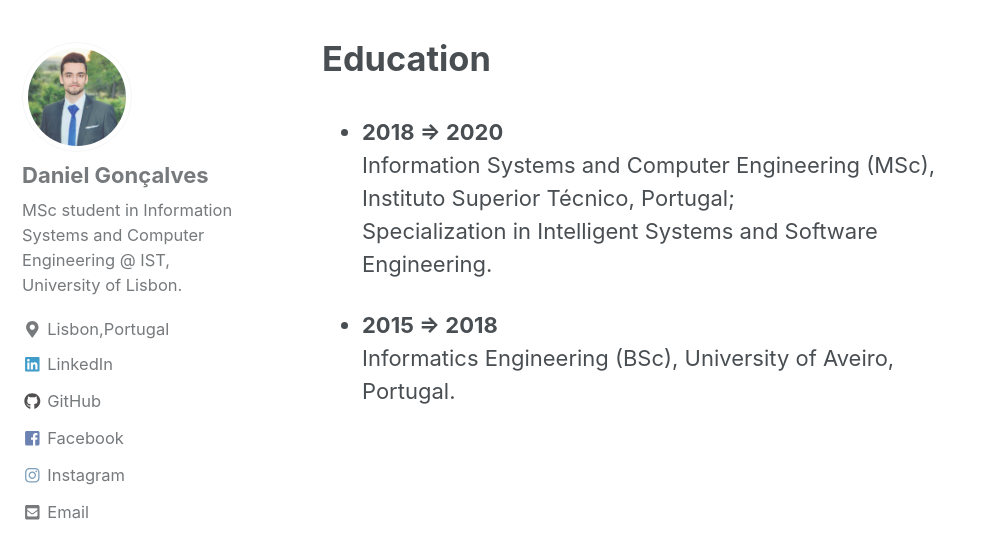
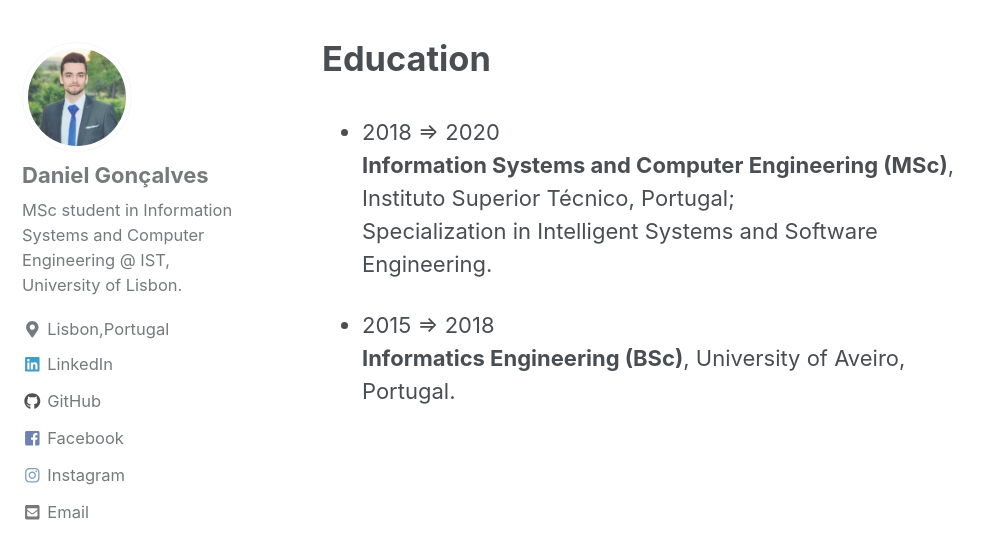
Before and after one commit to danielmg97/danielmg97.github.io, a Jekyll site: the page built from _pages/education.md, in a window 1280 px wide and 900 px high, scrolled down 965 px, cut to the strip 108-667 px from the top of the window. Shown: the whole strip, without its empty margins (0-993 px from the left). Built offline with Jekyll 4.4.1, drawn with Linux system fonts in a browser that asks for light colours; cached includes are drawn as plain includes; nearby versions of some CDN libraries.

Commit message:
minor text changes

```diff
--- a/_pages/education.md
+++ b/_pages/education.md
@@ -5,6 +5,6 @@ header:
   image: "/images/ai.png"
 ---
 
-* **2018 ⇒ 2020** <br> Information Systems and Computer Engineering (MSc), Instituto Superior Técnico, Portugal; <br> Specialization in Intelligent Systems and Software Engineering.
+* 2018 ⇒ 2020 <br> **Information Systems and Computer Engineering (MSc)**, Instituto Superior Técnico, Portugal; <br> Specialization in Intelligent Systems and Software Engineering.
 
-* **2015 ⇒ 2018** <br> Informatics Engineering (BSc), University of Aveiro, Portugal.
+* 2015 ⇒ 2018 <br> **Informatics Engineering (BSc)**, University of Aveiro, Portugal.
```
